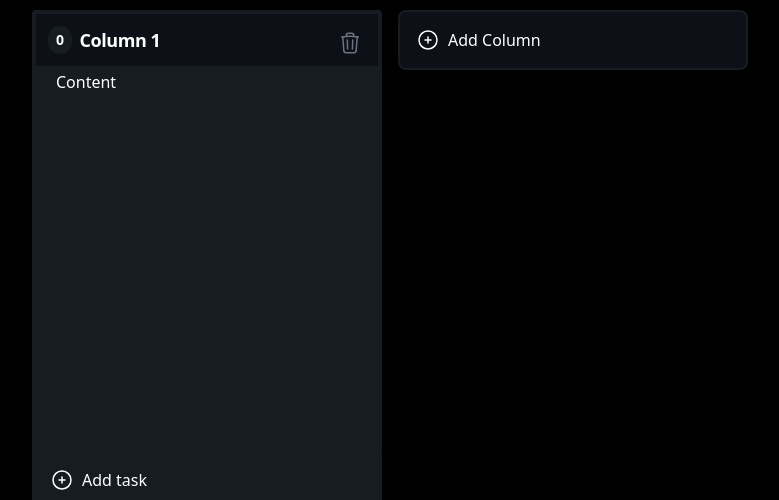
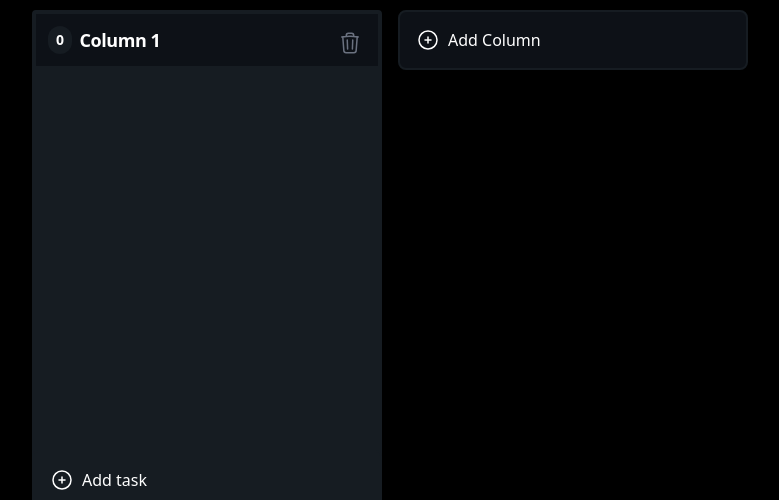
Before and after one commit to Amirmohammad-Bashiri/kanban-dnd, a React (Vite) app: page / in a window 1280 px wide. Both pictures are taken after a click on the button "Add Column". Shown: the part 140-640 px from the top of the page, without its empty margins (250-1029 px from the left). Built offline with nearby package versions, Linux system fonts and the light colour scheme.

Commit message:
Refactored columns state

```diff
--- a/src/components/ColumnItem.tsx
+++ b/src/components/ColumnItem.tsx
@@ -14,13 +14,14 @@ import {
   CardTitle,
 } from "@/components/ui/card";
 
-import { type Column, type Id } from "@/types";
+import { Task, type Column, type Id } from "@/types";
 
 type ColumnItemProps = {
   column: Column;
   deleteColumn: (columnId: Id) => void;
   updateColumnTitle: (colId: Id, title: string) => void;
   createTask: (colId: Id) => void;
+  tasks: Task[];
 };
 
 function ColumnItem({
@@ -28,6 +29,7 @@ function ColumnItem({
   deleteColumn,
   updateColumnTitle,
   createTask,
+  tasks,
 }: ColumnItemProps) {
   const [editMode, setEditMode] = useState(false);
 
@@ -53,6 +55,7 @@ function ColumnItem({
   };
 
   return (
+    <li>
       <Card
         ref={setNodeRef}
         style={style}
@@ -91,7 +94,11 @@ function ColumnItem({
             <TrashIcon />
           </button>
         </CardHeader>
-      <CardContent className="flex flex-grow">Content</CardContent>
+        <CardContent className="flex flex-grow">
+          {tasks.map(task => (
+            <div key={task.id}>{task.content}</div>
+          ))}
+        </CardContent>
         <CardFooter className="p-0">
           <button
             onClick={() => createTask(column.id)}
@@ -100,6 +107,7 @@ function ColumnItem({
           </button>
         </CardFooter>
       </Card>
+    </li>
   );
 }
 
--- a/src/components/ColumnList.tsx
+++ b/src/components/ColumnList.tsx
@@ -1,27 +1,46 @@
-import { useMemo } from "react";
+import { useMemo, useState } from "react";
+import { createPortal } from "react-dom";
+import { v4 as uuidv4 } from "uuid";
 import {
   SortableContext,
   horizontalListSortingStrategy,
 } from "@dnd-kit/sortable";
+import { DragOverlay } from "@dnd-kit/core";
 
 import ColumnItem from "./ColumnItem";
 
-import { type Id, type Column } from "../types";
+import { type Id, type Column, type Task } from "../types";
 
 type ColumnListProps = {
   columns: Column[];
   deleteColumn: (columnId: Id) => void;
   updateColumnTitle: (colId: Id, title: string) => void;
-  createTask: (colId: Id) => void;
+  activeCol: Column | null | undefined;
 };
 
 function ColumnList({
   columns,
   deleteColumn,
   updateColumnTitle,
-  createTask,
+  activeCol,
 }: ColumnListProps) {
+  const [tasks, setTasks] = useState<Task[]>([]);
+
   const columnsId = useMemo(() => columns.map(col => col.id), [columns]);
+
+  function createTask(colId: Id) {
+    const newTask: Task = {
+      id: uuidv4(),
+      columnId: colId,
+      content: `Task ${tasks.length + 1}`,
+    };
+
+    setTasks(prevTasks => [...prevTasks, newTask]);
+  }
+
+  function getTasks(colId: Id) {
+    return tasks.filter(task => task.columnId === colId);
+  }
 
   return (
     <ul className="flex gap-4">
@@ -35,9 +54,24 @@ function ColumnList({
             deleteColumn={deleteColumn}
             updateColumnTitle={updateColumnTitle}
             createTask={createTask}
+            tasks={getTasks(col.id)}
           />
         ))}
       </SortableContext>
+      {createPortal(
+        <DragOverlay>
+          {activeCol ? (
+            <ColumnItem
+              column={activeCol}
+              updateColumnTitle={updateColumnTitle}
+              deleteColumn={deleteColumn}
+              createTask={createTask}
+              tasks={getTasks(activeCol.id)}
+            />
+          ) : null}
+        </DragOverlay>,
+        document.body
+      )}
     </ul>
   );
 }
--- a/src/components/KanbanBoard.tsx
+++ b/src/components/KanbanBoard.tsx
@@ -1,10 +1,8 @@
 import { useState } from "react";
-import { createPortal } from "react-dom";
 import { v4 as uuidv4 } from "uuid";
 import {
   DndContext,
   DragEndEvent,
-  DragOverlay,
   DragStartEvent,
   PointerSensor,
   useSensor,
@@ -12,15 +10,14 @@ import {
 } from "@dnd-kit/core";
 import { arrayMove } from "@dnd-kit/sortable";
 
+import ColumnList from "./ColumnList";
 import PlusIcon from "../icons/PlusIcon";
 
-import { type Id, type Column, type Task } from "../types";
-import ColumnList from "./ColumnList";
-import ColumnItem from "./ColumnItem";
+import { type Id, type Column } from "../types";
 
 function KanbanBoard() {
   const [columns, setColumns] = useState<Column[]>([]);
-  const [tasks, setTasks] = useState<Task[]>([]);
+
   const [activeCol, setActiveCol] = useState<Column | null>();
 
   const sensors = useSensors(
@@ -53,16 +50,6 @@ function KanbanBoard() {
     });
 
     setColumns(newCols);
-  }
-
-  function createTask(colId: Id) {
-    const newTask: Task = {
-      id: uuidv4(),
-      columnId: colId,
-      content: `Task ${tasks.length + 1}`,
-    };
-
-    setTasks(prevTasks => [...prevTasks, newTask]);
   }
 
   function onDragStart(event: DragStartEvent) {
@@ -101,7 +88,7 @@ function KanbanBoard() {
             columns={columns}
             updateColumnTitle={updateColumnTitle}
             deleteColumn={deleteColumn}
-            createTask={createTask}
+            activeCol={activeCol}
           />
           <button
             onClick={handleCreateColumn}
@@ -109,19 +96,6 @@ function KanbanBoard() {
             <PlusIcon /> Add Column
           </button>
         </div>
-        {createPortal(
-          <DragOverlay>
-            {activeCol ? (
-              <ColumnItem
-                column={activeCol}
-                updateColumnTitle={updateColumnTitle}
-                deleteColumn={deleteColumn}
-                createTask={createTask}
-              />
-            ) : null}
-          </DragOverlay>,
-          document.body
-        )}
       </DndContext>
     </div>
   );
```
Lines whose indentation alone changed are shown as unchanged.
